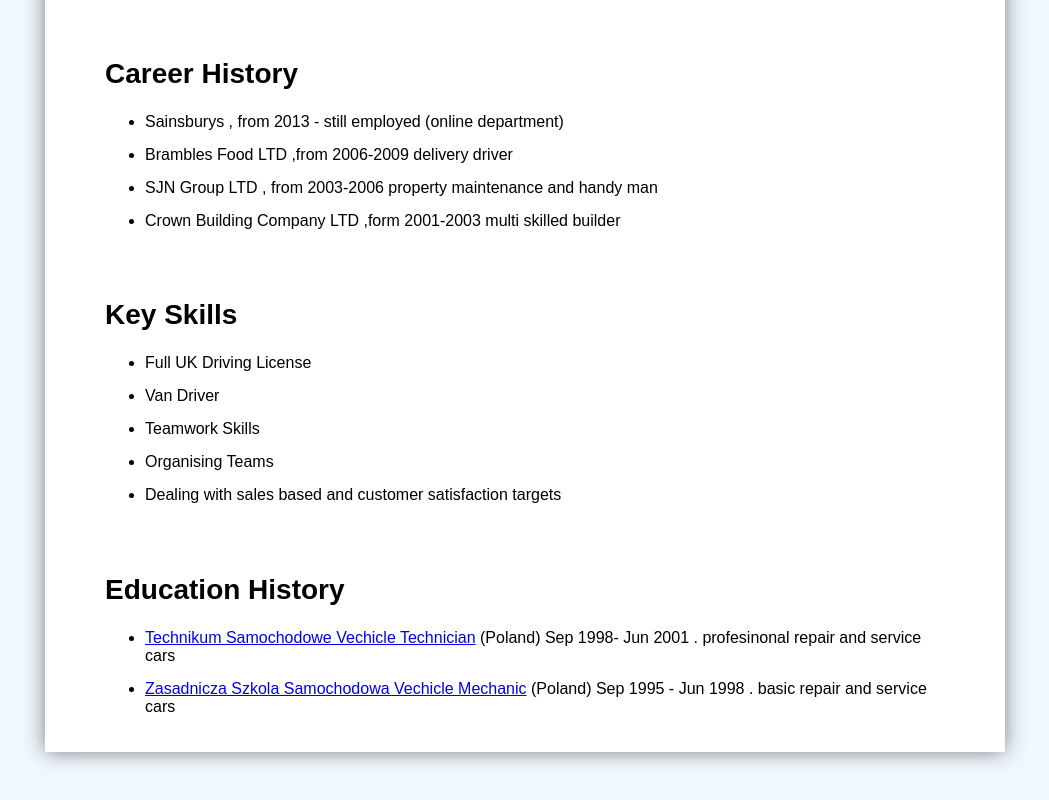
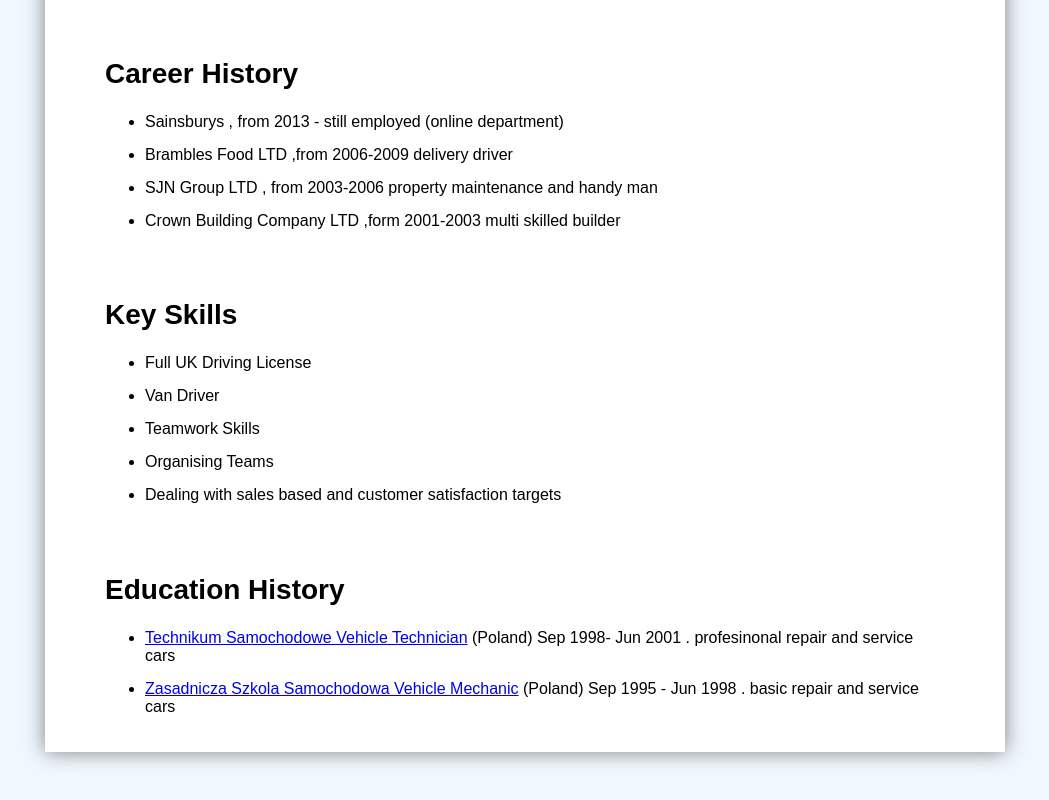
Before and after one commit to maniek160160/cv, a plain HTML site: page index.html in a window 1280 px wide. Shown: the part 458-1258 px from the top of the page, without its empty margins (115-1164 px from the left). Drawn offline with Linux system fonts and the light colour scheme.

Commit message:
first commit

```diff
--- a/index.html
+++ b/index.html
@@ -52,9 +52,9 @@
                 <section>
                     <h2>Education History</h2>
                         <ul>
-                            <li><a href="http://warszawamoimoczkiem.blogspot.com/2010/05/zespo-szko-samochodowych-nr-1.html">Technikum Samochodowe Vechicle Technician</a>
+                            <li><a href="http://warszawamoimoczkiem.blogspot.com/2010/05/zespo-szko-samochodowych-nr-1.html">Technikum Samochodowe Vehicle Technician</a>
                                 (Poland) Sep 1998- Jun 2001 . profesinonal repair and service cars</li>
-                            <li><a href="https://www.cylex-polska.pl/firmy/zasadnicza-szko%C5%82a-samochodowa-nr-2-10533318.html">Zasadnicza Szkola Samochodowa Vechicle Mechanic</a>
+                            <li><a href="https://www.cylex-polska.pl/firmy/zasadnicza-szko%C5%82a-samochodowa-nr-2-10533318.html">Zasadnicza Szkola Samochodowa Vehicle Mechanic</a>
                                 (Poland) Sep 1995 - Jun 1998 . basic repair and service cars
                             </li>
                         </ul>
```
